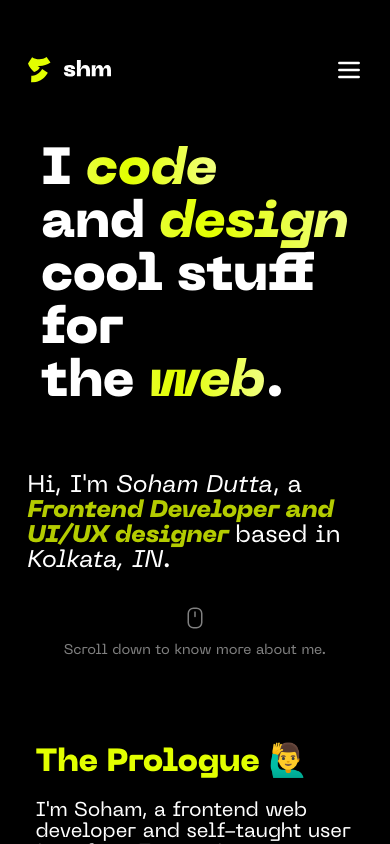
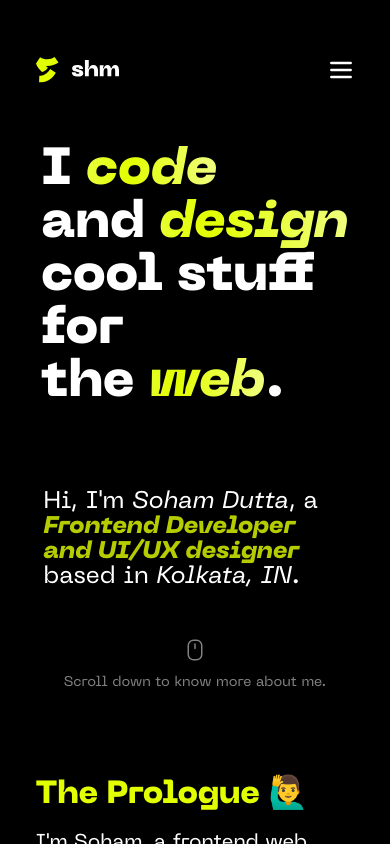
Before and after one commit to shm-dsgn/portfolio, a React (Create React App) app: page / in a window 390 px wide. Shown: the top 844 px of the page. Built offline with nearby package versions, Linux system fonts and the light colour scheme.

Commit message:
margin issue fix

```diff
--- a/src/components/Home/Home.css
+++ b/src/components/Home/Home.css
@@ -123,4 +123,8 @@
     padding: 16px;
     margin: 16px;
   }
+
+  .hero-sub-text{
+    margin: 16px;
+  }
 }
--- a/src/components/Navbar/Navbar.css
+++ b/src/components/Navbar/Navbar.css
@@ -5,7 +5,7 @@
   top: 0;
   background-color: rgb(0, 0, 0);;
   position:sticky;
-  padding: 24px 8px;
+  padding: 24px 16px;
   z-index: 1000;
 }
 
```
